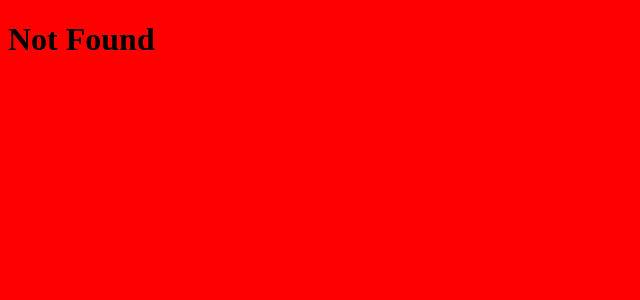
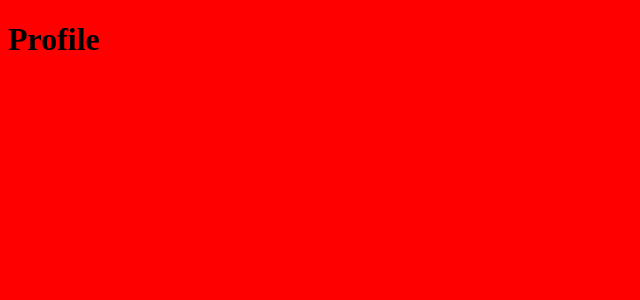
Before and after one commit to bst003/ripples, a React (Vite) app: page /profile in a window 1280 px wide. Shown: the top 300 px of the page, without its empty margins (0-640 px from the left). Built offline with nearby package versions, Linux system fonts and the light colour scheme.

Commit message:
Add profile route

```diff
--- a/src/RouteSwitch.jsx
+++ b/src/RouteSwitch.jsx
@@ -2,6 +2,7 @@ import { BrowserRouter, Routes, Route } from "react-router-dom";
 
 import Home from "./views/Home.jsx";
 import SubRipple from "./views/SubRipple.jsx";
+import Profile from "./views/Profile.jsx";
 import NotFound from "./views/NotFound.jsx";
 
 const RouteSwitch = () => {
@@ -10,6 +11,7 @@ const RouteSwitch = () => {
       <Routes>
         <Route path="/" element={<Home />} />
         <Route path="/r/:slug" element={<SubRipple />} />
+        <Route path="/profile" element={<Profile />} />
         <Route path="*" element={<NotFound />} />
       </Routes>
     </BrowserRouter>
--- /dev/null
+++ b/src/views/Profile.jsx
@@ -0,0 +1,9 @@
+const Profile = () => {
+  return (
+    <div>
+      <h1 className="center-text">Profile</h1>
+    </div>
+  );
+};
+
+export default Profile;
```
